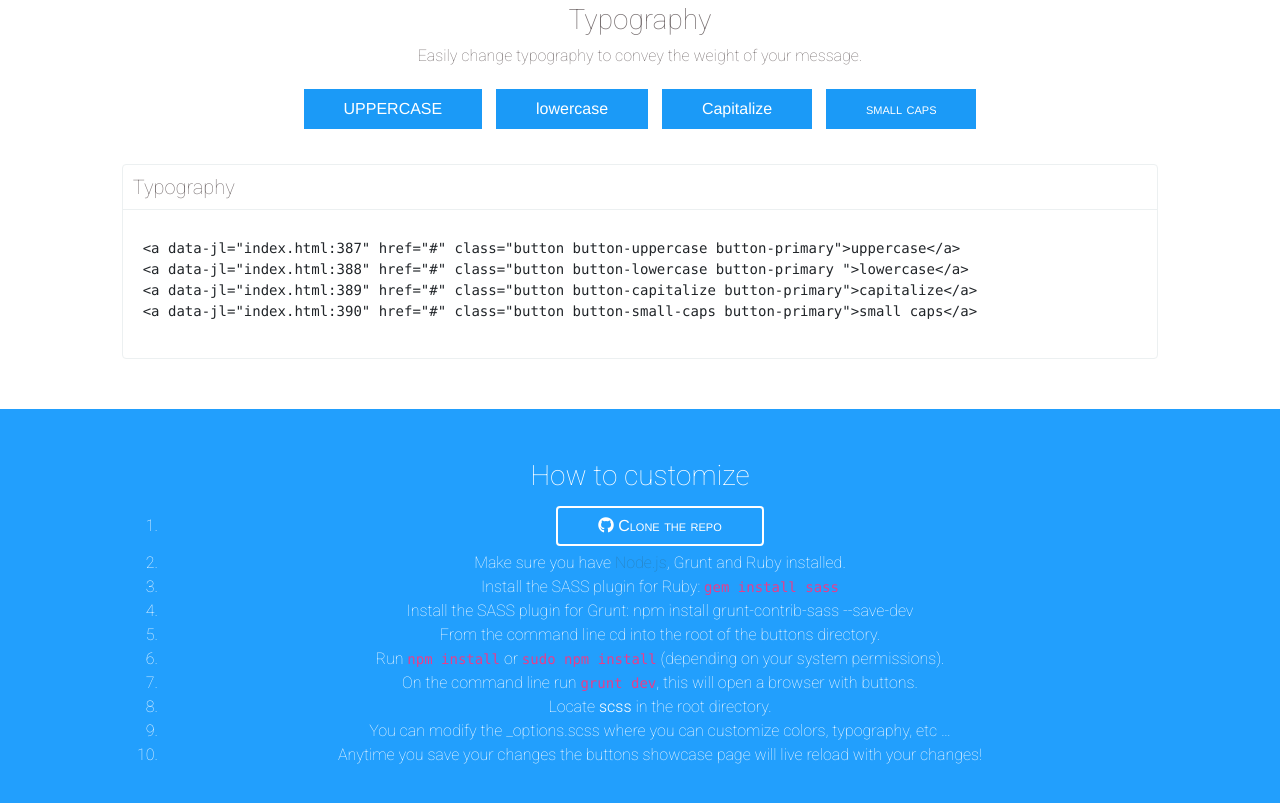
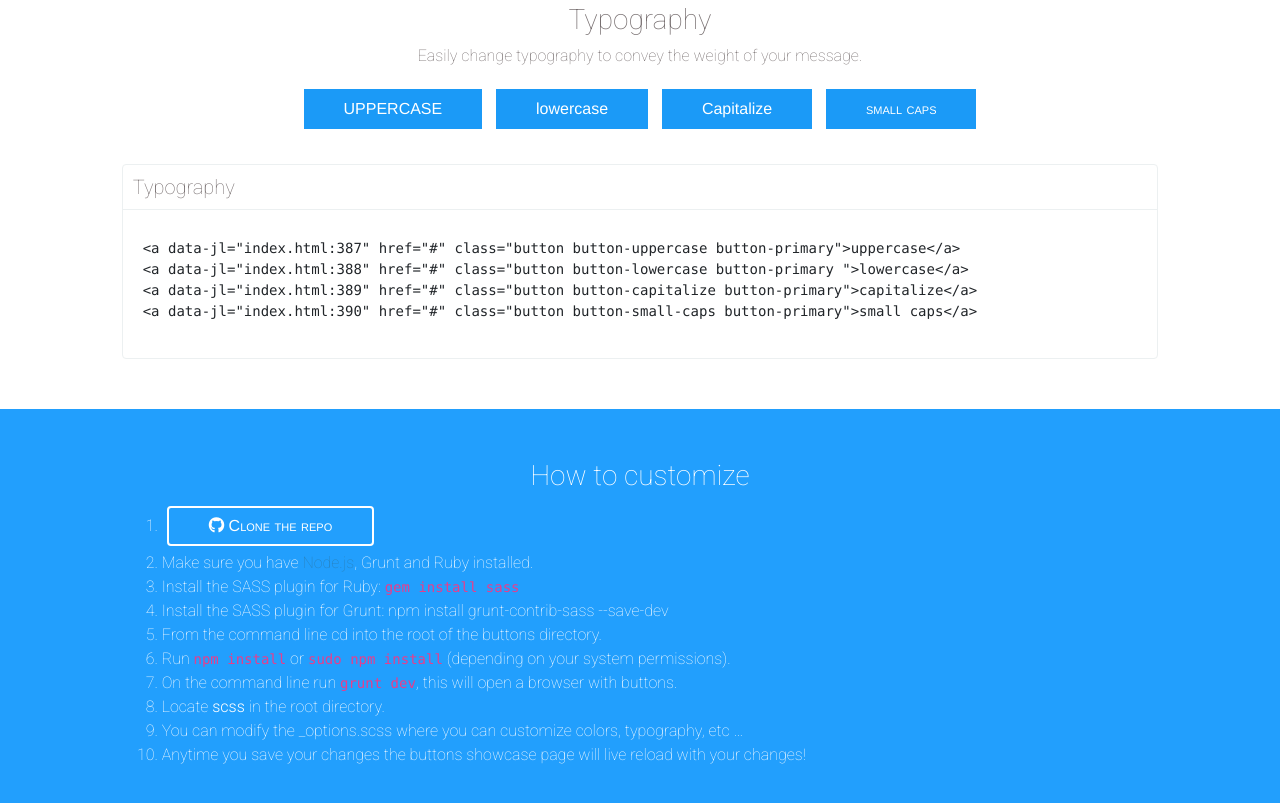
Before and after one commit to kcleveland/Buttons, a plain HTML site: page index.html in a window 1280 px wide. Shown: the part 9245-10048 px from the top of the page. Drawn offline with nearby package versions, Linux system fonts and the light colour scheme; a script that the page names is missing; a web font is replaced by a local one.

Commit message:
"Working on index"

```diff
--- a/css/index.css
+++ b/css/index.css
@@ -143,6 +143,10 @@ h1,h2,h3,h4,h5 {
 
 .github-buttons {
   margin-bottom: 10px;
+}
+
+.customize-list {
+  text-align: left;
 }
 
 
--- a/index.html
+++ b/index.html
@@ -397,9 +397,9 @@
       <div class="row">
         <div class="col-10 mx-auto examples">
           <h3 class="text-white">How to customize</h3>
-          <ol class="docs-list">
+          <ol class="customize-list">
               <li>
-                  <a class="button button-rounded button-plain button-small-caps button-border" href="https://github.com/kcleveland/buttons/raw/buttons.zip"><i class="fa fa-github"></i> Clone the repo</a>
+                  <a class="button button-rounded button-plain button-small-caps button-border" href="https://github.com/kcleveland/buttons/archive/develop.zip"><i class="fa fa-github"></i> Clone the repo</a>
               </li>
               <li>Make sure you have <a href="http://nodejs.org/">Node.js</a>, Grunt and Ruby installed.</li>
               <li>Install the SASS plugin for Ruby: <code>gem install sass</code></li>
```
